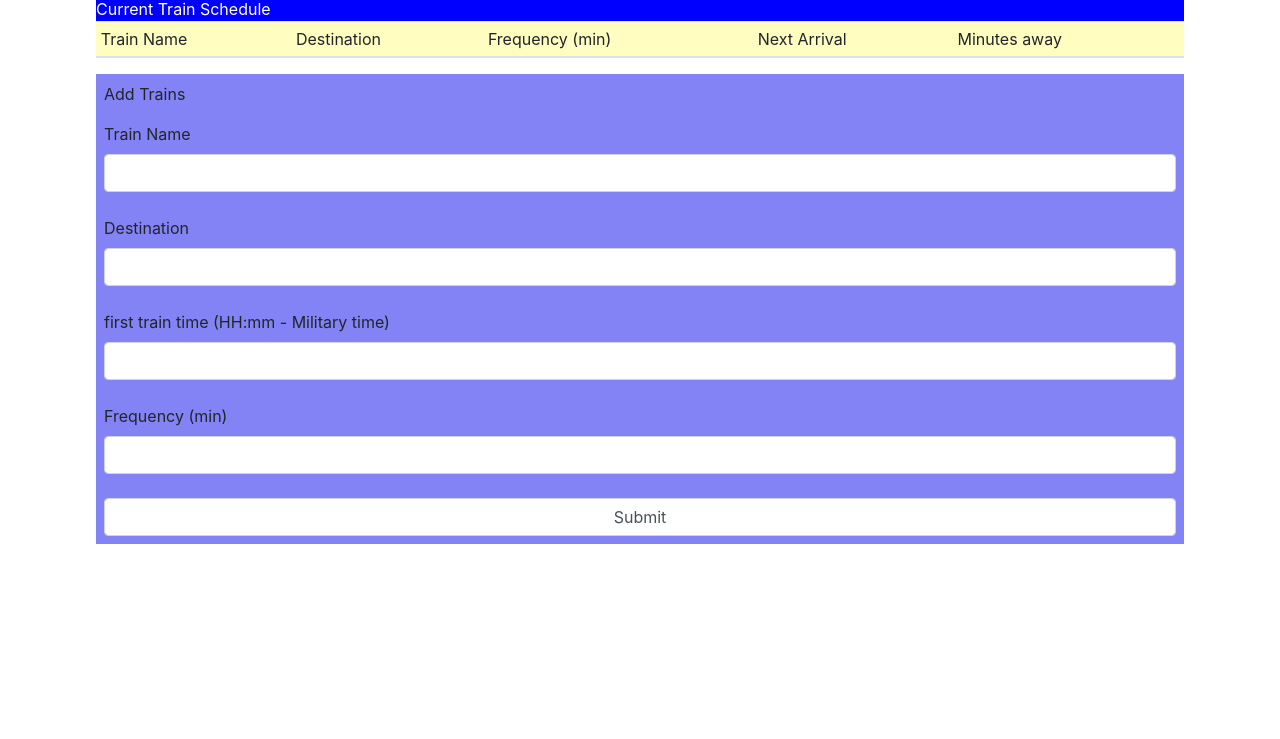
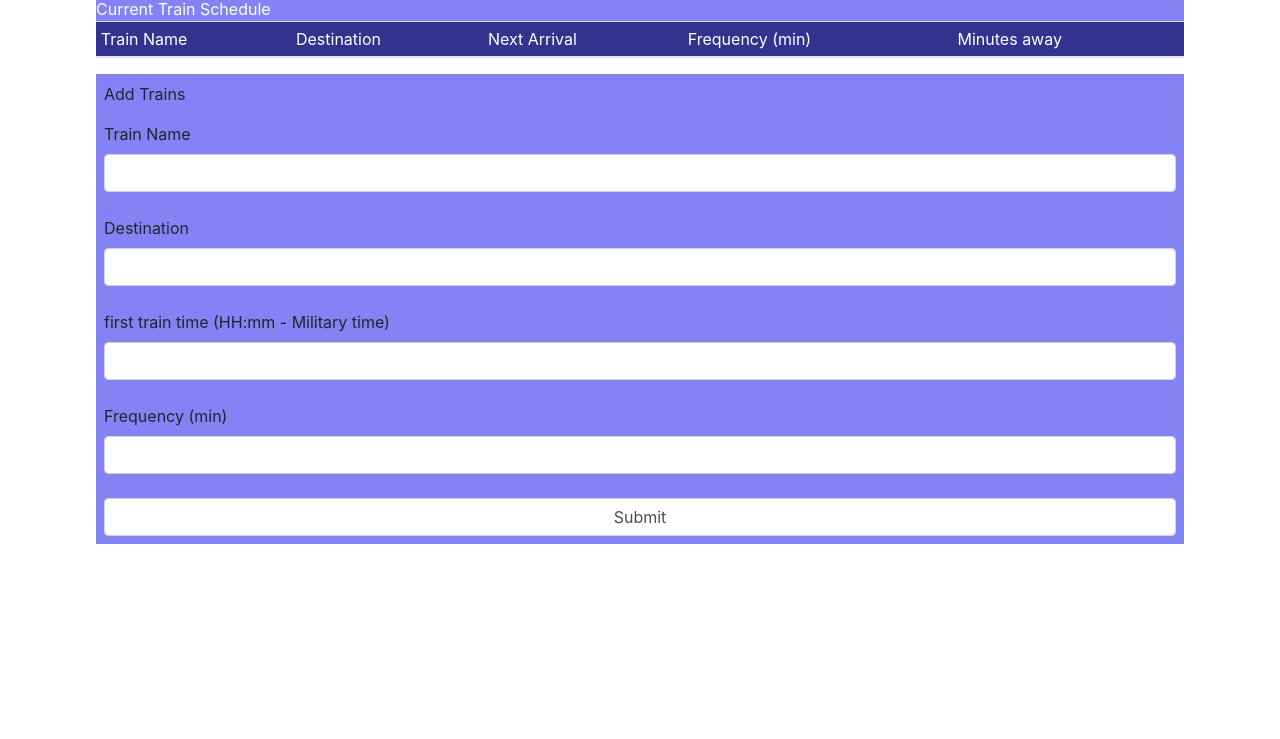
Before and after one commit to aosilvester/Firebase-Train-Scheduler, a plain HTML site: page index.html in a window 1280 px wide. Shown: the part 61-800 px from the top of the page. Drawn offline with nearby package versions, Linux system fonts and the light colour scheme; no server answers.

Commit message:
fixed the placement of some table elements. changed css stuff a bit

```diff
--- a/css/style.css
+++ b/css/style.css
@@ -2,7 +2,8 @@
 .current-train-schedule{
     border: 10px;
     margin: 10px;
-    background-color: rgb(255, 254, 192);
+    background-color: rgb(51, 51, 143);
+    color: white;
     max-width: 85%;
     border-style
     border-color: blue;
@@ -10,7 +11,7 @@
 }
 
 #trainScheduleTitle{
-    background-color: blue;
+    background-color: rgb(131, 131, 245);
     color: white;
 }
 
@@ -21,7 +22,6 @@
     margin: 10px;
     background-color: rgb(131, 131, 245);
     max-width: 85%;
-    vertical-align: middle;
 }
 
 #trainNameInput {
@@ -41,7 +41,7 @@
 
 td {
     margin: 10px;
-    background-color: rgb(180, 44, 44);
+    background-color: rgb(131, 131, 245);
 }
 
 tr{
--- a/index.html
+++ b/index.html
@@ -41,8 +41,8 @@
                 <tr>
                     <th scope="col">Train Name</th>
                     <th scope="col">Destination</th>
+                    <th scope="col">Next Arrival</th>
                     <th scope="col">Frequency (min)</th>
-                    <th scope="col">Next Arrival</th>
                     <th scope="col">Minutes away </th>
                     <!-- <th scope="col">Placeholder?</th> -->
                 </tr>
```
